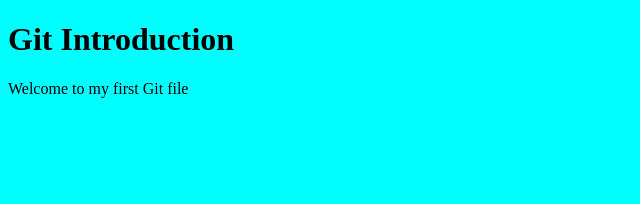
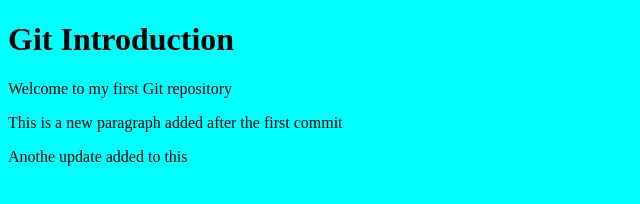
Before and after one commit to Rahman504/geegstack-lecture, a plain HTML site: page index.html in a window 1280 px wide. Shown: the whole page, without its empty margins (0-640 px from the left). Drawn offline with Linux system fonts and the light colour scheme.

Commit message:
file changes to repo

```diff
--- a/index.html
+++ b/index.html
@@ -8,6 +8,8 @@
 </head>
 <body>
     <h1>Git Introduction</h1>
-    <p>Welcome to my first Git file</p>
+    <p>Welcome to my first Git repository</p>
+    <p>This is a new paragraph added after the first commit</p>
+    <p>Anothe update added to this</p>
 </body>
 </html>
```
